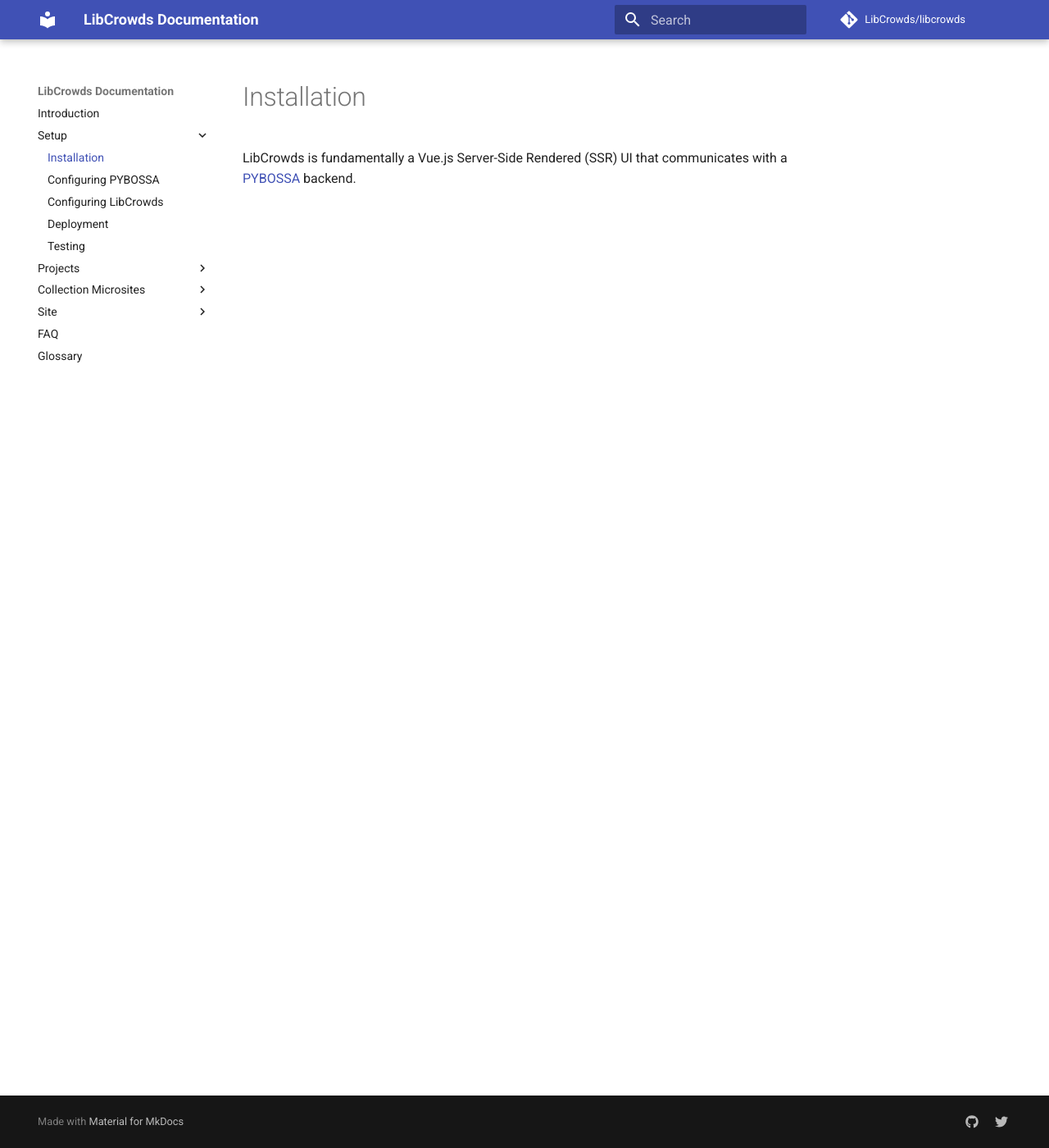
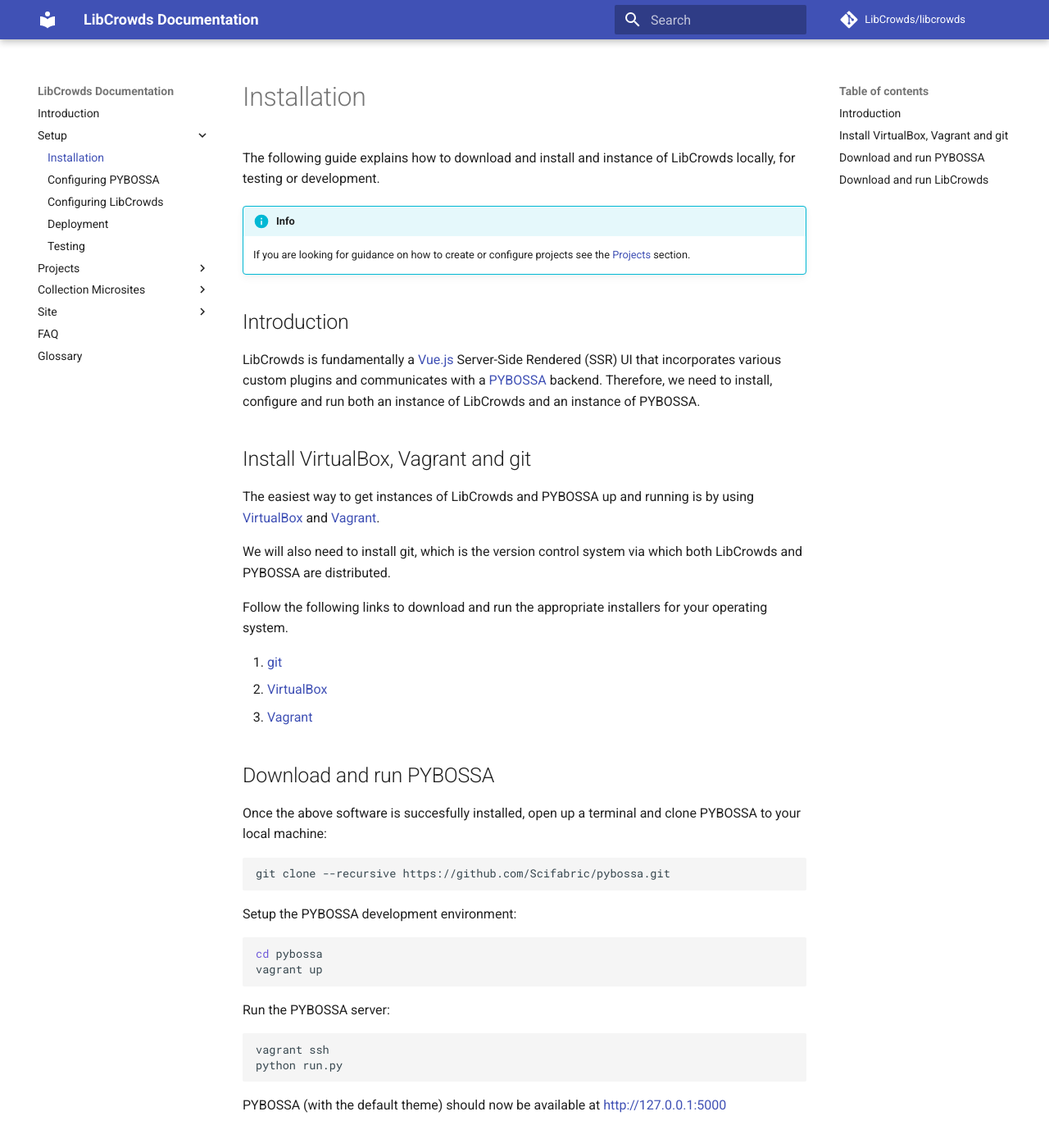
Before and after one commit to LibCrowds/docs, an MkDocs documentation site: the page built from docs/setup/installation.md, in a window 1280 px wide and 1400 px high. Shown: the whole window at 82% size. Built offline with MkDocs 1.6.1 and Material for MkDocs 9.7.7, drawn with Linux system fonts in a browser that asks for light colours; comment, search, counter and statistics services are not loaded; old or Windows-style settings are respelled for this version of MkDocs; some of the changed text lies outside the part shown.

Commit message:
Update setup docs

````diff
--- a/docs/setup/installation.md
+++ b/docs/setup/installation.md
@@ -1,2 +1,87 @@
-LibCrowds is fundamentally a Vue.js Server-Side Rendered (SSR) UI that
-communicates with a [PYBOSSA](https://github.com/Scifabric/pybossa) backend.
+The following guide explains how to download and install and instance of
+LibCrowds locally, for testing or development.
+
+!!! info
+    If you are looking for guidance on how to create or configure projects see
+    the [Projects](/projects/getting-started.md) section.
+
+## Introduction
+
+LibCrowds is fundamentally a [Vue.js](https://vuejs.org/) Server-Side Rendered
+(SSR) UI that incorporates various custom plugins and communicates with a
+[PYBOSSA](https://github.com/Scifabric/pybossa) backend.
+Therefore, we need to install, configure and run both an instance of LibCrowds
+and an instance of PYBOSSA.
+
+## Install VirtualBox, Vagrant and git
+
+The easiest way to get instances of LibCrowds and PYBOSSA up and running
+is by using [VirtualBox](https://www.virtualbox.org/) and
+[Vagrant](https://www.vagrantup.com/).
+
+We will also need to install git, which is the version control system via which
+both LibCrowds and PYBOSSA are distributed.
+
+Follow the following links to download and run the appropriate installers for
+your operating system.
+
+1. [git](https://git-scm.com/downloads)
+2. [VirtualBox](https://www.virtualbox.org/)
+3. [Vagrant](https://www.vagrantup.com/)
+
+## Download and run PYBOSSA
+
+Once the above software is succesfully installed, open up a terminal and clone
+PYBOSSA to your local machine:
+
+```bash
+git clone --recursive https://github.com/Scifabric/pybossa.git
+```
+
+Setup the PYBOSSA development environment:
+
+```bash
+cd pybossa
+vagrant up
+```
+
+Run the PYBOSSA server:
+
+```bash
+vagrant ssh
+python run.py
+```
+
+PYBOSSA (with the default theme) should now be available at
+[http://127.0.0.1:5000](http://127.0.0.1:5000)
+
+## Download and run LibCrowds
+
+The same process is followed to setup the LibCrowds development environment:
+
+```bash
+git clone https://github.com/LibCrowds/libcrowds.git
+```
+
+Setup the LibCrowds development environment:
+
+```bash
+cd pybossa
+vagrant up
+```
+
+Run the LibCrowds server:
+
+```bash
+vagrant ssh
+python run.py
+```
+
+LibCrowds should now be running using the default settings at
+[http://127.0.0.1:8080](http://127.0.0.1:8080).
+
+However, if you open it up now you are likely to see an error message as the
+two servers have not yet been configured to communicate properly with each
+other.
+
+The next step is [Configuring PYBOSSA](/setup/configuring-pybossa.md).
````
Also changed, not shown: docs/development.md (+0 -5 lines), docs/setup/configuring-libcrowds.md (+7 -6 lines), docs/setup/configuring-pybossa.md (+21 -3 lines), docs/setup/deployment.md (+34 -25 lines).
